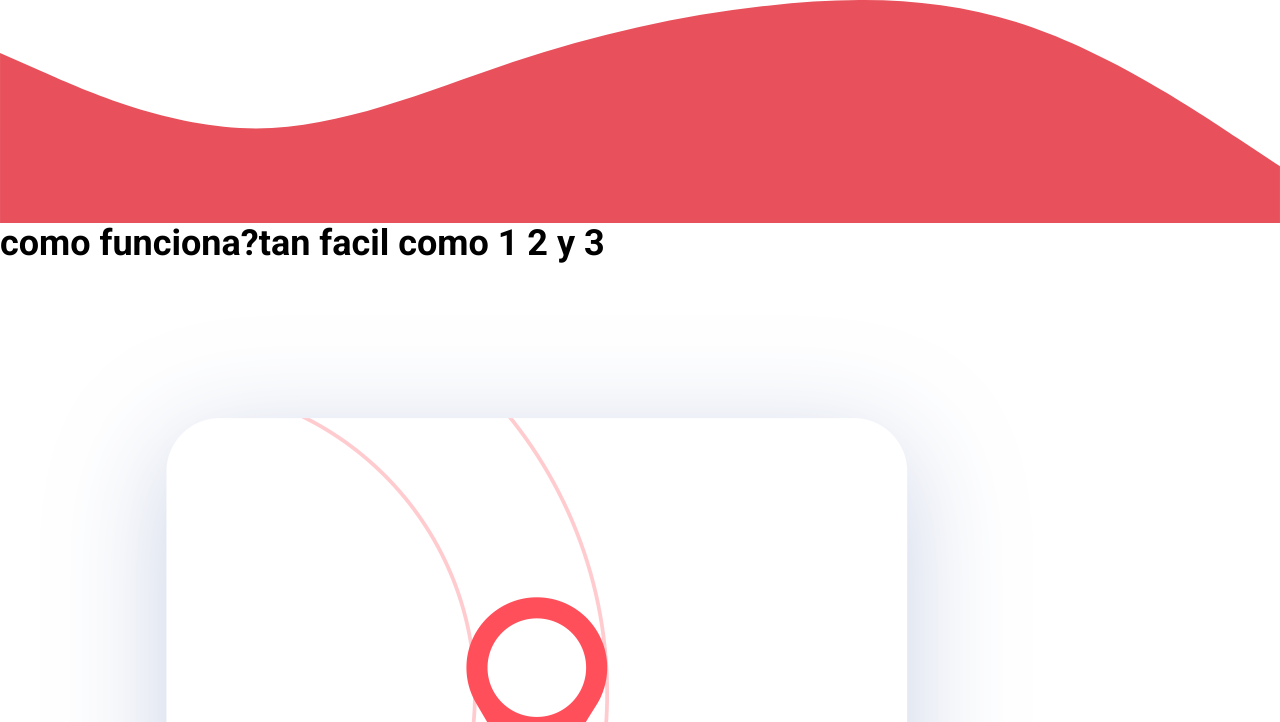
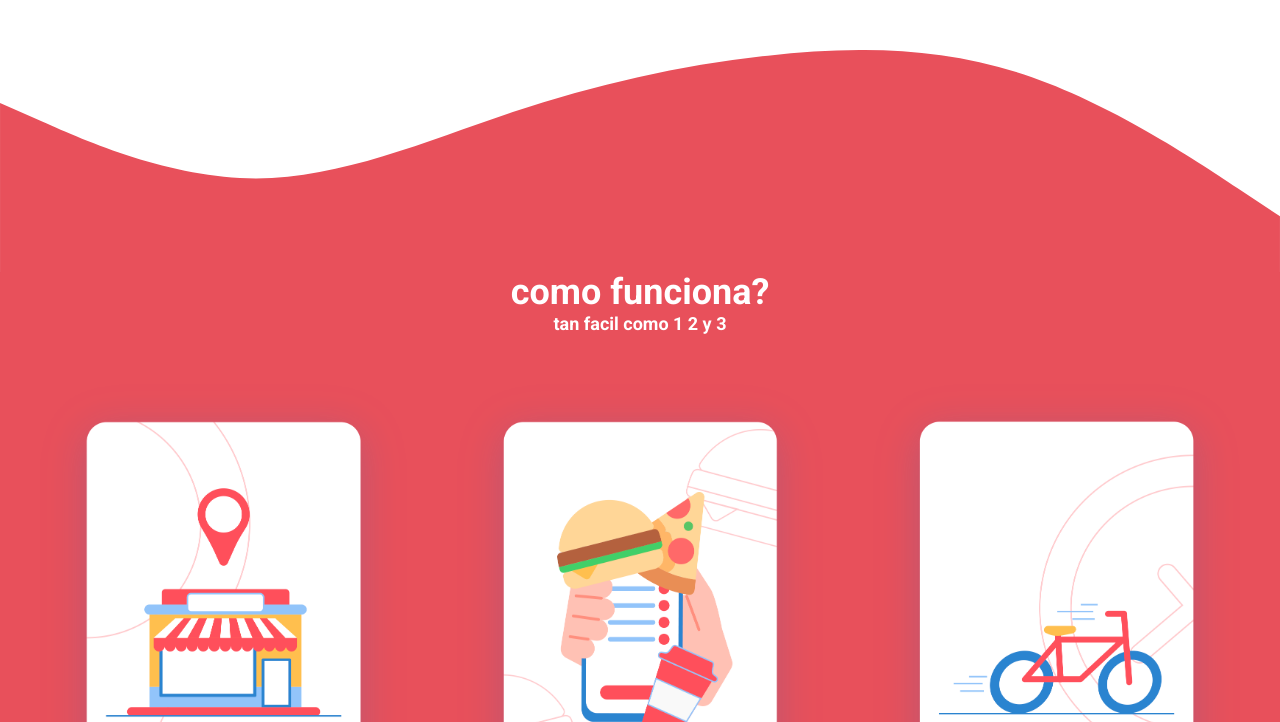
Before and after one commit to SebastianCastilloDev/DeliveryApp12, a website: page index.html in a window 1280 px wide. Shown: the part 778-1500 px from the top of the page. Drawn offline with nearby package versions, Linux system fonts and the light colour scheme; files that its build step writes are made by us from their sources; files whose address does not match are found by name.

Commit message:
Css a la seccion de pasos

```diff
--- a/index.html
+++ b/index.html
@@ -49,7 +49,7 @@
         <img src="build/img/wave.svg" alt="" class="pasos__wave">
 
         <div class="pasos__contenido">
-            <h2>como funciona?<span>tan facil como 1 2 y 3</span></h2>
+            <h2 class="pasos__heading">como funciona?<span class="pasos__heading--descripcion">tan facil como 1 2 y 3</span></h2>
             <div class="pasos__grid contenedor">
                 <div class="pasos__paso">
                     <img src="build/img/paso_1.png" class="pasos__imagen" alt="">
--- a/src/scss/app.scss
+++ b/src/scss/app.scss
@@ -1,3 +1,4 @@
 @use 'base';
 @use 'header';
 @use 'formulario';
+@use 'pasos'
--- /dev/null
+++ b/src/scss/pasos/_pasos.scss
@@ -0,0 +1,36 @@
+@use 'base/variables' as v;
+@use 'base/mixins' as m;
+
+.pasos {
+    margin-top: 5rem;
+
+    &__wave {
+
+        margin-bottom: -1px;
+    }
+    &__contenido{
+        background-color: v.$primario;
+    }
+
+    &__heading{
+        text-align: center;
+        color: v.$blanco;
+        &--descripcion{
+            font-size: 1.8rem;
+            display: block;
+        }
+    }
+    &__grid {
+        @include m.tablet {
+            @include m.grid(3,v.$separacion);
+        }
+    }
+
+    &__imagen {
+
+        transition: transform 300ms ease-in-out;
+        &:hover {
+            transform: rotate(-4deg) scale(1.2);
+        }
+    }
+}
--- /dev/null
+++ b/src/scss/pasos/index.scss
@@ -0,0 +1 @@
+@forward 'pasos';
```
